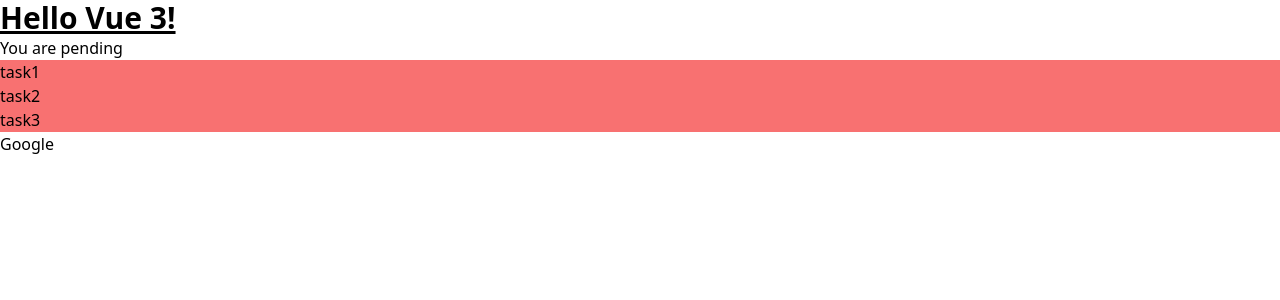
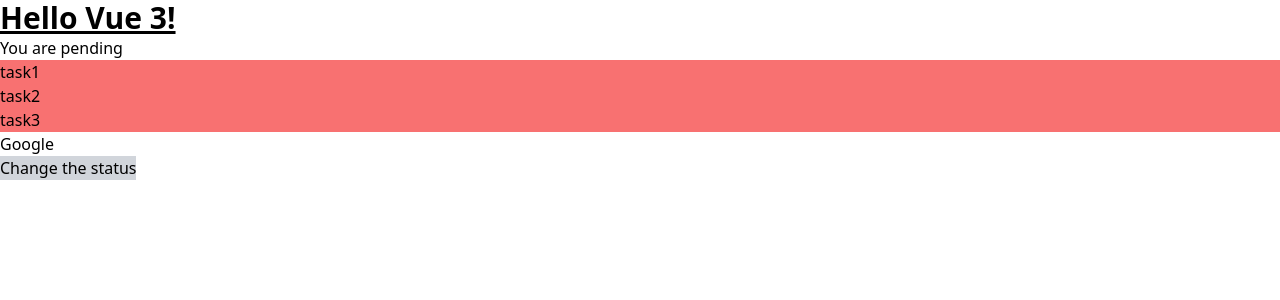
Before and after one commit to ketan75vekariya/FirstProject, a Vue app: page / in a window 1280 px wide. Shown: the top 300 px of the page. Built offline with nearby package versions, Linux system fonts and the light colour scheme.

Commit message:
event handle v-on:click or @click with method

```diff
--- a/src/App.vue
+++ b/src/App.vue
@@ -6,6 +6,17 @@ export default {
       status:'pending',
       tasks:['task1','task2','task3'],
       link: 'https://www.google.com',
+    }
+  },
+  methods: {
+    changeStatus() {
+      if(this.status === 'success'){
+        this.status = 'pending';
+      }else if(this.status === 'pending'){
+        this.status = 'inactive';
+      }else{
+        this.status = 'success';
+      }
     }
   }
 }
@@ -22,5 +33,7 @@ export default {
       <li v-for="task in tasks" :key="task">{{task}}</li>
     </ul>
     <a :href="link">Google</a>
+    <br>
+    <button class="bg-gray-300" @click="changeStatus">Change the status</button>
   </div>
 </template>
```
